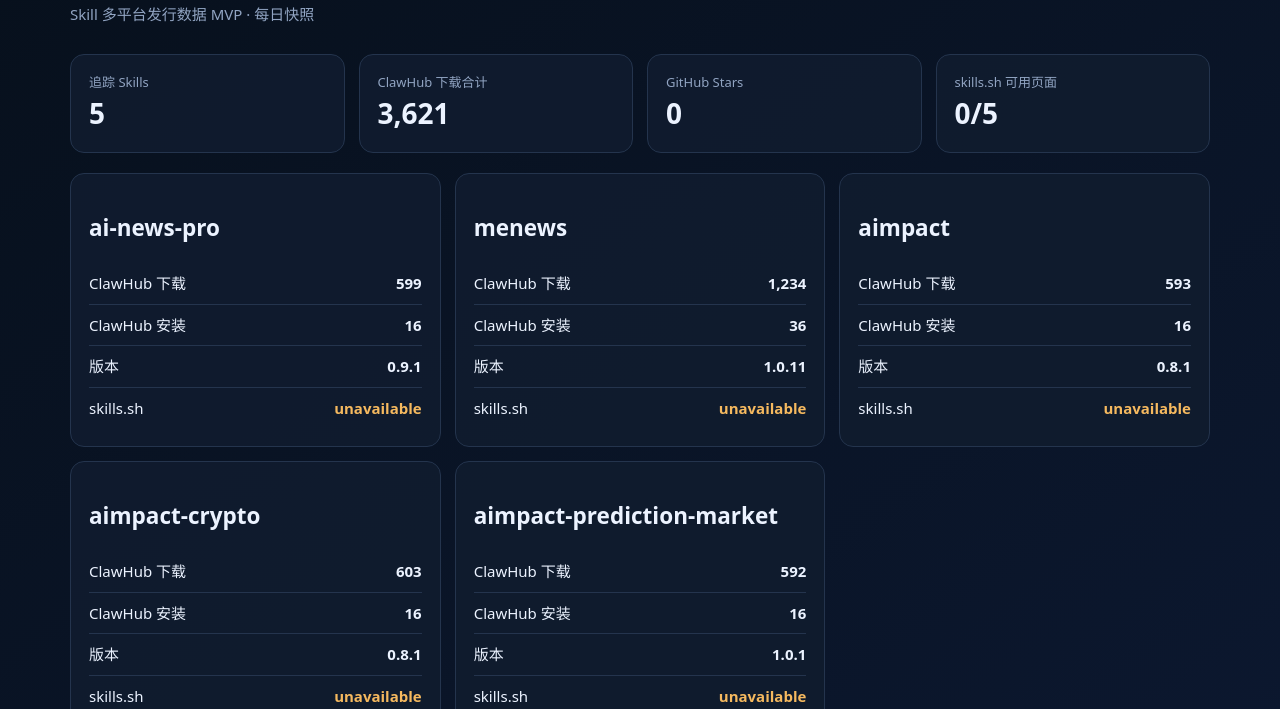
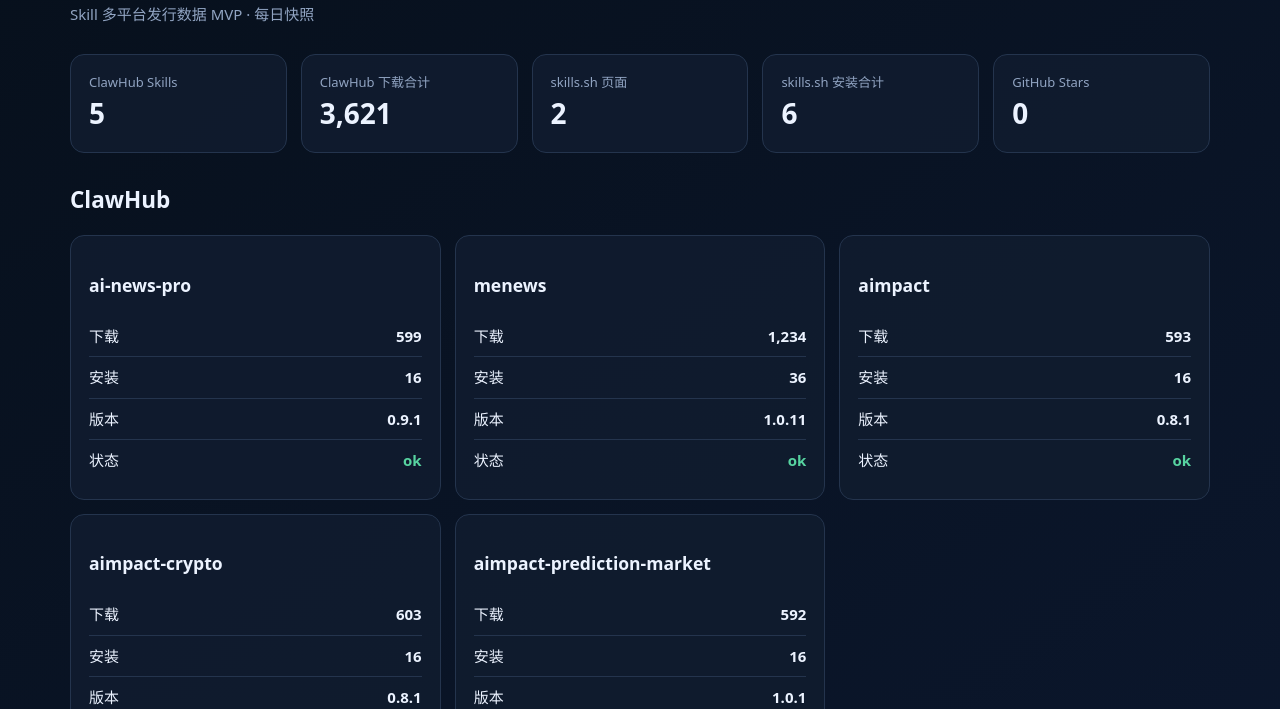
Before and after one commit to me-news/skill-analytics, a website: page docs/index.html in a window 1280 px wide. Shown: the part 91-800 px from the top of the page. Drawn offline with Linux system fonts and the light colour scheme.

Commit message:
feat: track five ClawHub skills and two skills.sh listings

```diff
--- a/docs/data/index.json
+++ b/docs/data/index.json
@@ -1,8 +1,8 @@
 {
   "snapshots": [
     {
-      "schemaVersion": 1,
-      "collectedAt": "2026-08-05T02:45:53.624Z",
+      "schemaVersion": 2,
+      "collectedAt": "2026-08-05T02:50:45.604Z",
       "date": "2026-08-05",
       "timezone": "Asia/Hong_Kong",
       "repository": "me-news/agent-skills",
@@ -20,12 +20,11 @@
           "pushedAt": "2026-08-05T02:31:15Z"
         }
       },
-      "skills": [
+      "clawhubSkills": [
         {
           "slug": "ai-news-pro",
           "priority": 1,
-          "platforms": {
-            "clawhub": {
+          "data": {
             "status": "ok",
             "url": "https://clawhub.ai/jamesmenews/ai-news-pro",
             "version": "0.9.1",
@@ -37,21 +36,12 @@
               "comments": 0
             },
             "updatedAt": "2026-05-11T09:43:51.819Z"
-            },
-            "skillsSh": {
-              "status": "unavailable",
-              "url": "https://skills.sh/me-news/agent-skills/ai-news-pro",
-              "httpStatus": 200,
-              "metrics": {},
-              "note": "Public page reports that the skill is unavailable."
-            }
           }
         },
         {
           "slug": "menews",
           "priority": 2,
-          "platforms": {
-            "clawhub": {
+          "data": {
             "status": "ok",
             "url": "https://clawhub.ai/jamesmenews/menews",
             "version": "1.0.11",
@@ -63,21 +53,12 @@
               "comments": 0
             },
             "updatedAt": "2026-05-11T09:30:16.516Z"
-            },
-            "skillsSh": {
-              "status": "unavailable",
-              "url": "https://skills.sh/me-news/agent-skills/menews",
-              "httpStatus": 200,
-              "metrics": {},
-              "note": "Public page reports that the skill is unavailable."
-            }
           }
         },
         {
           "slug": "aimpact",
           "priority": 3,
-          "platforms": {
-            "clawhub": {
+          "data": {
             "status": "ok",
             "url": "https://clawhub.ai/jamesmenews/aimpact",
             "version": "0.8.1",
@@ -89,21 +70,12 @@
               "comments": 0
             },
             "updatedAt": "2026-05-11T09:43:48.979Z"
-            },
-            "skillsSh": {
-              "status": "unavailable",
-              "url": "https://skills.sh/me-news/agent-skills/aimpact",
-              "httpStatus": 200,
-              "metrics": {},
-              "note": "Public page reports that the skill is unavailable."
-            }
           }
         },
         {
           "slug": "aimpact-crypto",
           "priority": 4,
-          "platforms": {
-            "clawhub": {
+          "data": {
             "status": "ok",
             "url": "https://clawhub.ai/jamesmenews/aimpact-crypto",
             "version": "0.8.1",
@@ -115,21 +87,12 @@
               "comments": 0
             },
             "updatedAt": "2026-05-11T09:43:48.979Z"
-            },
-            "skillsSh": {
-              "status": "unavailable",
-              "url": "https://skills.sh/me-news/agent-skills/aimpact-crypto",
-              "httpStatus": 200,
-              "metrics": {},
-              "note": "Public page reports that the skill is unavailable."
-            }
           }
         },
         {
           "slug": "aimpact-prediction-market",
           "priority": 5,
-          "platforms": {
-            "clawhub": {
+          "data": {
             "status": "ok",
             "url": "https://clawhub.ai/jamesmenews/aimpact-prediction-market",
             "version": "1.0.1",
@@ -141,14 +104,54 @@
               "comments": 0
             },
             "updatedAt": "2026-05-11T09:43:48.979Z"
+          }
+        }
+      ],
+      "skillsShListings": [
+        {
+          "id": "menews-volces",
+          "name": "menews",
+          "data": {
+            "status": "ok",
+            "url": "https://www.skills.sh/site/skills.volces.com/menews",
+            "httpStatus": 200,
+            "metrics": {
+              "installs": 2,
+              "weeklyInstalls": [
+                0,
+                0,
+                0,
+                0,
+                0,
+                0,
+                0,
+                0
+              ]
             },
-            "skillsSh": {
-              "status": "unavailable",
-              "url": "https://skills.sh/me-news/agent-skills/aimpact-prediction-market",
+            "note": "Metrics parsed from public HTML; use the authenticated API when available."
+          }
+        },
+        {
+          "id": "ai-news-github",
+          "name": "ai-news",
+          "data": {
+            "status": "ok",
+            "url": "https://www.skills.sh/jamesmenews/ai-news/ai-news",
             "httpStatus": 200,
-              "metrics": {},
-              "note": "Public page reports that the skill is unavailable."
-            }
+            "metrics": {
+              "installs": 4,
+              "weeklyInstalls": [
+                0,
+                0,
+                0,
+                0,
+                0,
+                0,
+                0,
+                0
+              ]
+            },
+            "note": "Metrics parsed from public HTML; use the authenticated API when available."
           }
         }
       ]
--- a/docs/index.html
+++ b/docs/index.html
@@ -1,12 +1,13 @@
 <!doctype html>
 <html lang="zh-CN"><head><meta charset="utf-8"><meta name="viewport" content="width=device-width,initial-scale=1">
 <title>ME News Skill Analytics</title><style>
-:root{color-scheme:dark;--bg:#08111f;--card:#101c2e;--line:#24344d;--text:#ecf3ff;--muted:#91a4c2;--accent:#57d3a0;--warn:#f5b95f}*{box-sizing:border-box}body{margin:0;background:linear-gradient(145deg,#07101c,#0c1830);color:var(--text);font:15px/1.5 system-ui,sans-serif}main{max-width:1180px;margin:auto;padding:40px 20px}h1{margin:0;font-size:32px}.subtitle{color:var(--muted);margin:6px 0 28px}.summary,.grid{display:grid;gap:14px}.summary{grid-template-columns:repeat(auto-fit,minmax(180px,1fr));margin-bottom:20px}.grid{grid-template-columns:repeat(auto-fit,minmax(310px,1fr))}.card{background:rgba(16,28,46,.92);border:1px solid var(--line);border-radius:14px;padding:18px}.metric{font-size:28px;font-weight:750}.label,.meta{color:var(--muted);font-size:13px}.row{display:flex;justify-content:space-between;gap:15px;padding:9px 0;border-top:1px solid var(--line)}.row:first-of-type{border-top:0}.ok{color:var(--accent)}.warn{color:var(--warn)}a{color:#89bfff}footer{margin-top:28px;color:var(--muted);font-size:13px}</style></head>
-<body><main><h1>ME News Skill Analytics</h1><p class="subtitle">Skill 多平台发行数据 MVP · 每日快照</p><div id="app">加载中…</div><footer>安装量来自不同平台，不能直接视为独立用户数。</footer>
+:root{color-scheme:dark;--bg:#08111f;--card:#101c2e;--line:#24344d;--text:#ecf3ff;--muted:#91a4c2;--accent:#57d3a0;--warn:#f5b95f}*{box-sizing:border-box}body{margin:0;background:linear-gradient(145deg,#07101c,#0c1830);color:var(--text);font:15px/1.5 system-ui,sans-serif}main{max-width:1180px;margin:auto;padding:40px 20px}h1{margin:0;font-size:32px}h2{margin-top:30px}.subtitle{color:var(--muted);margin:6px 0 28px}.summary,.grid{display:grid;gap:14px}.summary{grid-template-columns:repeat(auto-fit,minmax(180px,1fr));margin-bottom:20px}.grid{grid-template-columns:repeat(auto-fit,minmax(300px,1fr))}.card{background:rgba(16,28,46,.92);border:1px solid var(--line);border-radius:14px;padding:18px}.metric{font-size:28px;font-weight:750}.label,.meta{color:var(--muted);font-size:13px}.row{display:flex;justify-content:space-between;gap:15px;padding:9px 0;border-top:1px solid var(--line)}.row:first-of-type{border-top:0}.ok{color:var(--accent)}.warn{color:var(--warn)}a{color:#89bfff}footer{margin-top:28px;color:var(--muted);font-size:13px}</style></head>
+<body><main><h1>ME News Skill Analytics</h1><p class="subtitle">Skill 多平台发行数据 MVP · 每日快照</p><div id="app">加载中…</div><footer>不同平台统计口径不同，不能将安装量直接视为独立用户数。</footer>
 <script>
 const n=v=>v==null?'—':new Intl.NumberFormat('en-US').format(v);
-fetch('./data/index.json').then(r=>r.json()).then(({snapshots})=>{const s=snapshots.at(-1);if(!s){app.textContent='暂无采集数据';return}const total=s.skills.reduce((a,x)=>a+(x.platforms.clawhub.metrics.downloads||0),0);const available=s.skills.filter(x=>x.platforms.skillsSh.status!=='unavailable').length;const gh=s.sharedPlatforms.github.metrics;app.innerHTML=
-`<section class="summary"><div class="card"><div class="label">追踪 Skills</div><div class="metric">${s.skills.length}</div></div><div class="card"><div class="label">ClawHub 下载合计</div><div class="metric">${n(total)}</div></div><div class="card"><div class="label">GitHub Stars</div><div class="metric">${n(gh.stars)}</div></div><div class="card"><div class="label">skills.sh 可用页面</div><div class="metric">${available}/${s.skills.length}</div></div></section><section class="grid">`+
-s.skills.map(x=>{const c=x.platforms.clawhub,sh=x.platforms.skillsSh;return `<article class="card"><h2>${x.slug}</h2><div class="row"><span>ClawHub 下载</span><strong>${n(c.metrics.downloads)}</strong></div><div class="row"><span>ClawHub 安装</span><strong>${n(c.metrics.installs)}</strong></div><div class="row"><span>版本</span><strong>${c.version||'—'}</strong></div><div class="row"><span>skills.sh</span><strong class="${sh.status==='public-page-only'?'ok':'warn'}">${sh.status}</strong></div></article>`}).join('')+`</section><p class="meta">最后采集：${new Date(s.collectedAt).toLocaleString('zh-CN',{timeZone:s.timezone})}（${s.timezone}） · 历史快照 ${snapshots.length} 天</p>`;
+fetch('./data/index.json').then(r=>r.json()).then(({snapshots})=>{const s=snapshots.at(-1);if(!s){app.textContent='暂无采集数据';return}const downloads=s.clawhubSkills.reduce((a,x)=>a+(x.data.metrics.downloads||0),0);const installs=s.skillsShListings.reduce((a,x)=>a+(x.data.metrics.installs||0),0);const gh=s.sharedPlatforms.github.metrics;app.innerHTML=
+`<section class="summary"><div class="card"><div class="label">ClawHub Skills</div><div class="metric">${s.clawhubSkills.length}</div></div><div class="card"><div class="label">ClawHub 下载合计</div><div class="metric">${n(downloads)}</div></div><div class="card"><div class="label">skills.sh 页面</div><div class="metric">${s.skillsShListings.length}</div></div><div class="card"><div class="label">skills.sh 安装合计</div><div class="metric">${n(installs)}</div></div><div class="card"><div class="label">GitHub Stars</div><div class="metric">${n(gh.stars)}</div></div></section><h2>ClawHub</h2><section class="grid">`+
+s.clawhubSkills.map(x=>{const d=x.data;return `<article class="card"><h3>${x.slug}</h3><div class="row"><span>下载</span><strong>${n(d.metrics.downloads)}</strong></div><div class="row"><span>安装</span><strong>${n(d.metrics.installs)}</strong></div><div class="row"><span>版本</span><strong>${d.version||'—'}</strong></div><div class="row"><span>状态</span><strong class="${d.status==='ok'?'ok':'warn'}">${d.status}</strong></div></article>`}).join('')+
+`</section><h2>skills.sh</h2><section class="grid">`+s.skillsShListings.map(x=>{const d=x.data;return `<article class="card"><h3>${x.name}</h3><div class="row"><span>安装</span><strong>${n(d.metrics.installs)}</strong></div><div class="row"><span>最近周期</span><strong>${d.metrics.weeklyInstalls?.join(' / ')||'—'}</strong></div><div class="row"><span>状态</span><strong class="${d.status==='ok'?'ok':'warn'}">${d.status}</strong></div><a href="${d.url}">查看页面</a></article>`}).join('')+`</section><p class="meta">最后采集：${new Date(s.collectedAt).toLocaleString('zh-CN',{timeZone:s.timezone})}（${s.timezone}） · 历史快照 ${snapshots.length} 天</p>`;
 }).catch(e=>app.textContent='载入失败：'+e.message);
 </script></main></body></html>
```
Also changed, not shown: config/skills.json (+13 -1 lines), data/daily/2026-08-05.json (+54 -51 lines), data/latest.json (+54 -51 lines), scripts/build-dashboard.mjs (+6 -5 lines), scripts/collect.mjs (+31 -17 lines), README.md. Lines whose indentation alone changed are shown as unchanged.
